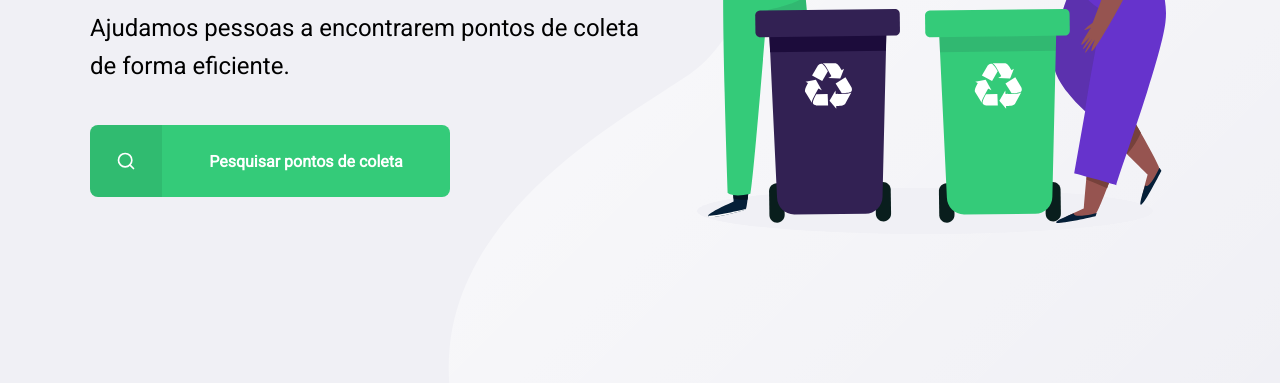
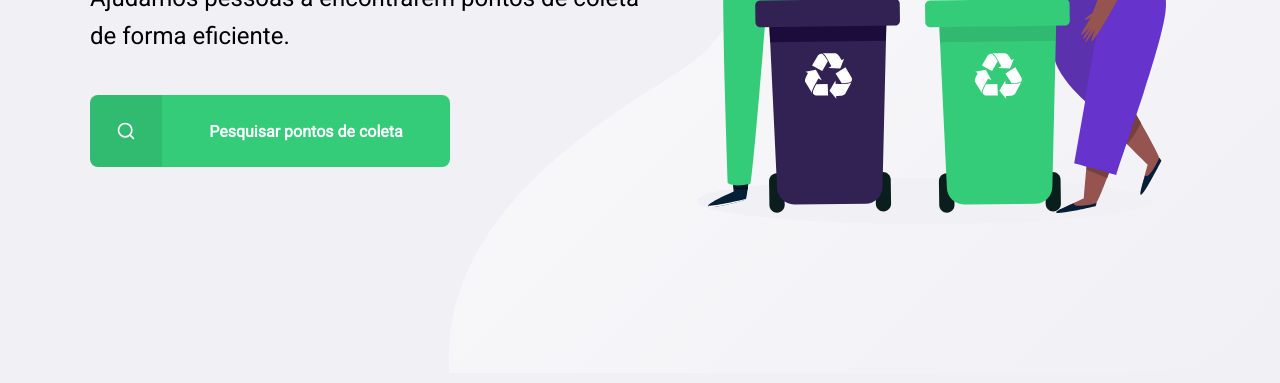
Before and after one commit to ghiberti85/nlw, a website: page src/views/index.html in a window 1280 px wide. Shown: the part 417-800 px from the top of the page. Drawn offline with nearby package versions, Linux system fonts and the light colour scheme; files that its build step writes are made by us from their sources; files whose address does not match are found by name.

Commit message:
Update Background Home Position

```diff
--- a/public/styles/home.css
+++ b/public/styles/home.css
@@ -1,6 +1,8 @@
 
 #page-home {
-    height: 100vh;
+    height: 105vh;
+    margin-top: -50px;
+    padding:25px;
 
     background: url('../assets/home-background.svg') no-repeat;
     background-position: 35vw bottom;
```
Also changed, not shown: README.md.
